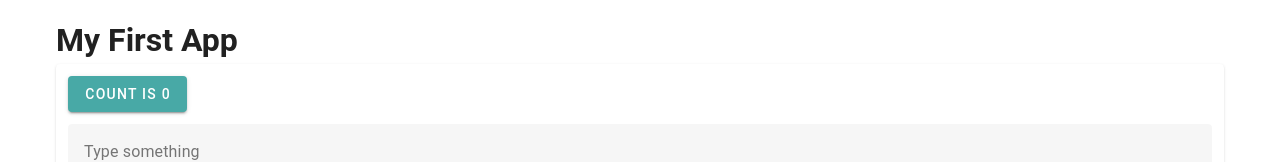
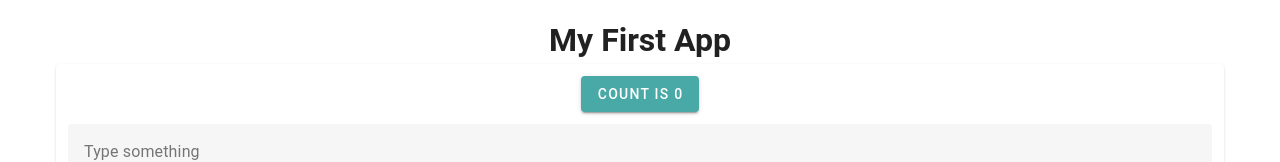
Before and after one commit to turbinger/evensimpler, a Vue app: page / in a window 1280 px wide. Shown: the top 162 px of the page. Built offline with nearby package versions, Linux system fonts and the light colour scheme; no server answers.

Commit message:
überschrift un button zentriert

```diff
--- a/src/components/MyForm.vue
+++ b/src/components/MyForm.vue
@@ -78,10 +78,16 @@ onMounted(() => {
 
 <template>
   <v-container>
-    <h1>{{ appMessage }}</h1>
+    <v-row align="center" justify="center">
+      <v-col class="text-center" cols="12">
+        <h1>{{ appMessage }}</h1>
+      </v-col></v-row>
 
     <v-card class="pa-3">
-      <v-btn color="secondary" class="mb-3" @click="handleCount">
+<!--      <v-btn color="secondary" class="mb-3" @click="handleCount">-->
+<!--        count is {{ count }}-->
+<!--      </v-btn>-->
+      <v-btn color="secondary" class="mb-3 mx-auto d-block" @click="handleCount">
         count is {{ count }}
       </v-btn>
       <v-text-field v-model="inputText" class="mb-3" label="Type something"></v-text-field>
```
